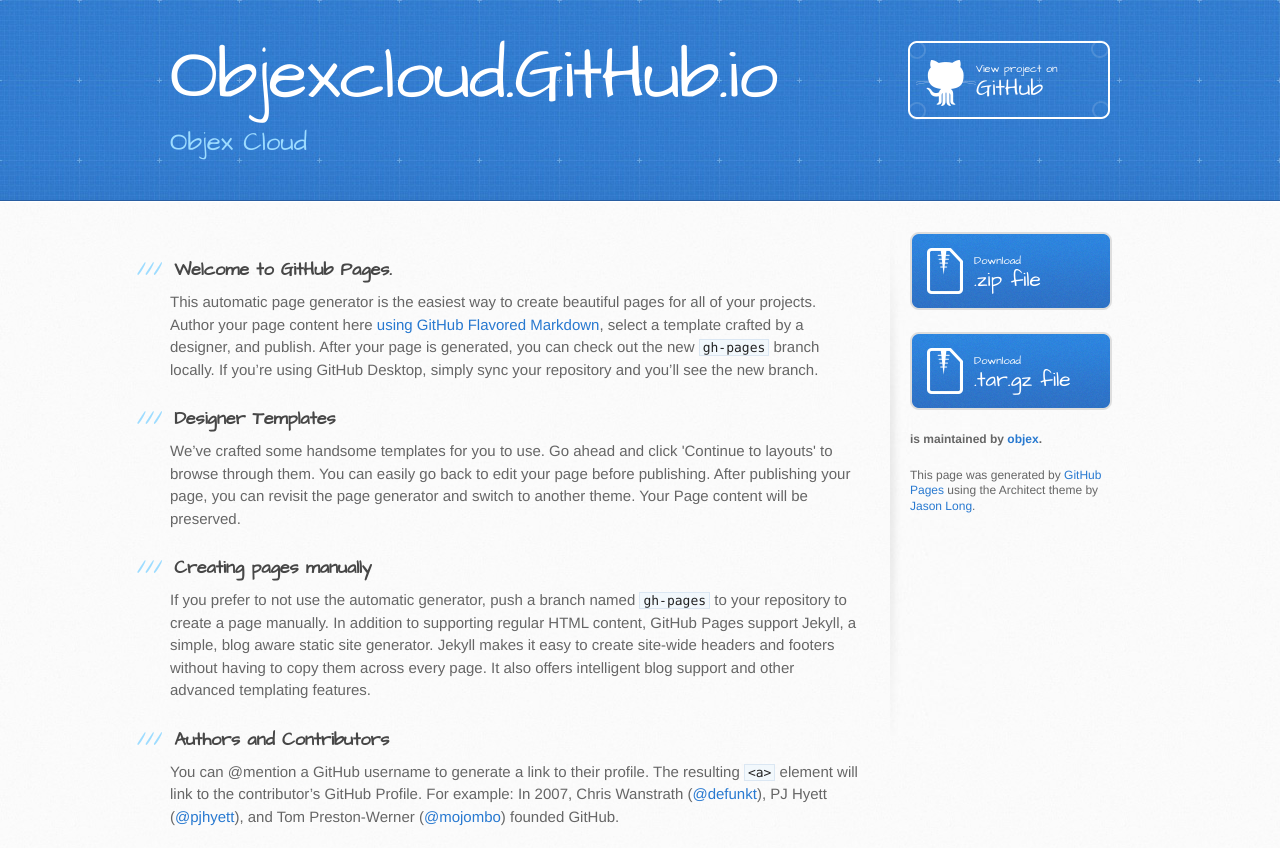
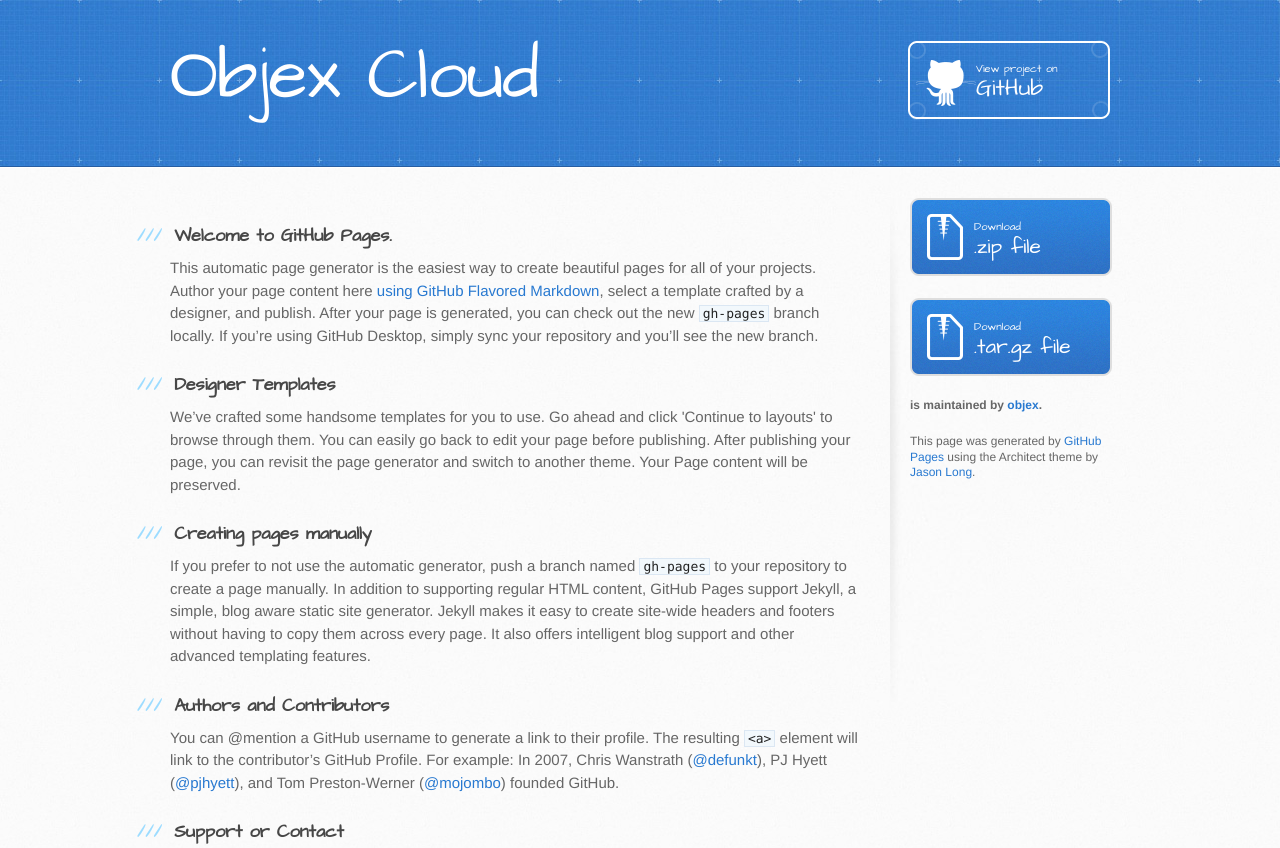
Before and after one commit to objex/objexcloud.github.io, a plain HTML site: page index.html in a window 1280 px wide. Shown: the top 848 px of the page. Drawn offline with Linux system fonts and the light colour scheme.

Commit message:
Update index.html

```diff
--- a/index.html
+++ b/index.html
@@ -19,8 +19,7 @@
   <body>
     <header>
       <div class="inner">
-        <h1>Objexcloud.GitHub.io</h1>
-        <h2>Objex Cloud</h2>
+        <h1>Objex Cloud</h1>
         <a href="https://github.com/objex/objexcloud.github.io" class="button"><small>View project on</small> GitHub</a>
       </div>
     </header>
```
